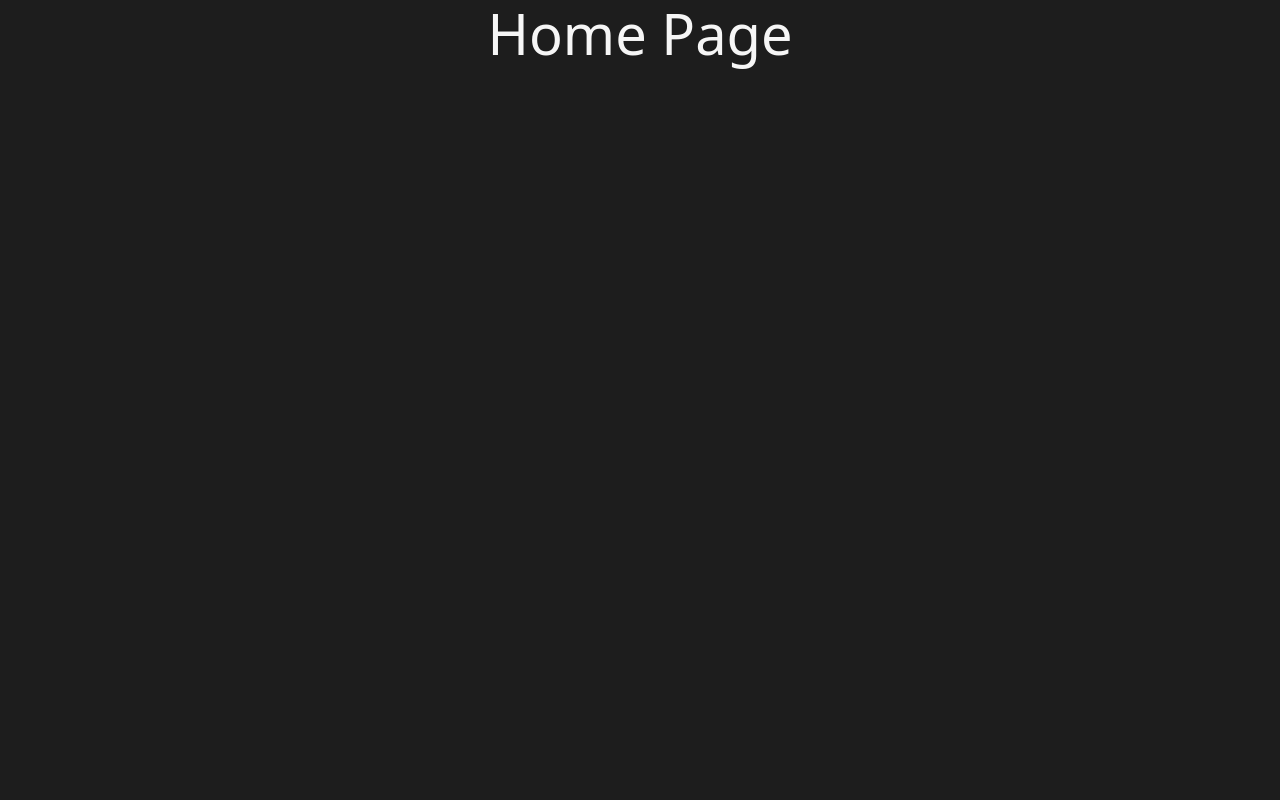
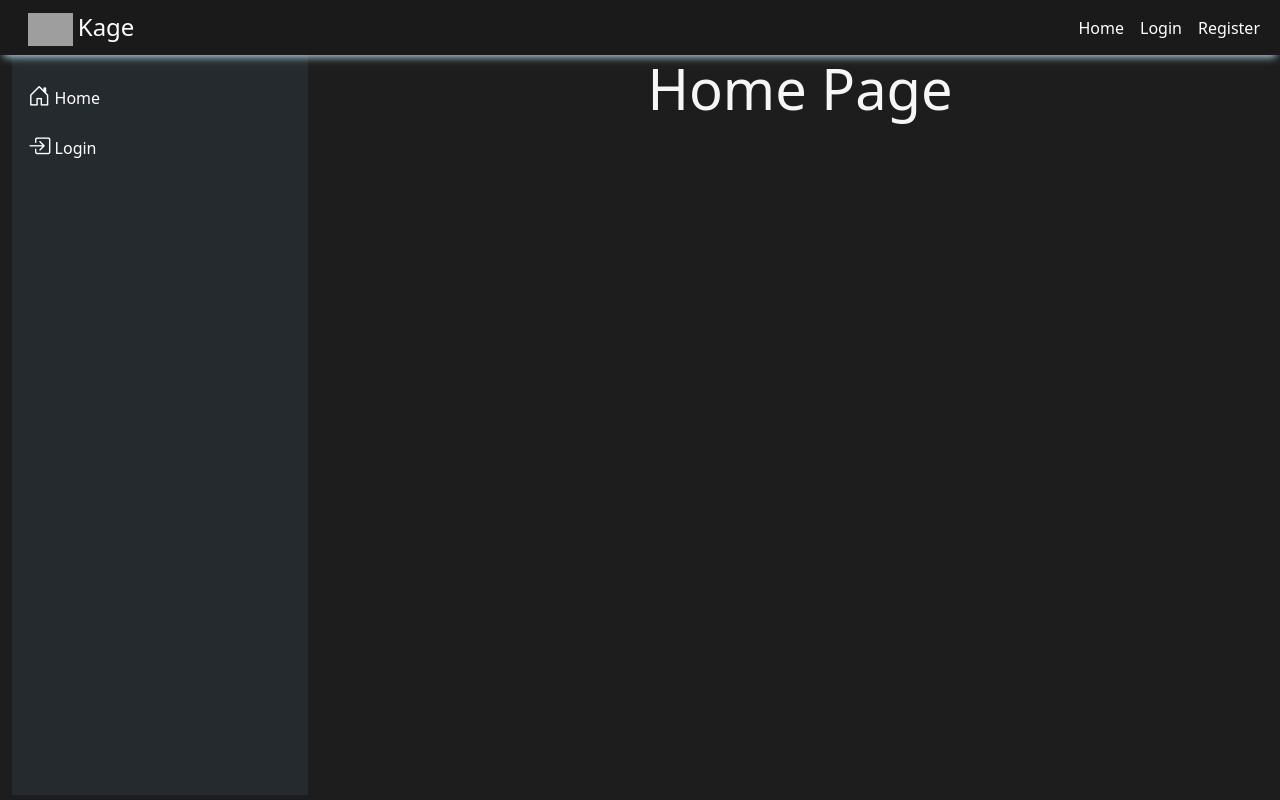
Before and after one commit to HermanRoev/ITPE3200React, a React (Create React App) app: page / in a window 1280 px wide. Built offline with nearby package versions, Linux system fonts and the light colour scheme; grey boxes are pictures that could not be loaded.

Commit message:
Starting to get side menu and navbar. Early testing and implementation A LOT to fix and change!

```diff
--- a/src/App.tsx
+++ b/src/App.tsx
@@ -1,19 +1,29 @@
 import React from 'react';
-import { BrowserRouter as Router, Route, Routes } from 'react-router-dom';
+import { BrowserRouter as Router, Routes, Route } from 'react-router-dom';
+import Navbar from './components/Navbar';
+import SideMenu from './components/SideMenu';
 import HomePage from './pages/HomePage';
-import LoginMain from './pages/LoginMain';
 import LoginPage from './pages/LoginPage';
 import RegisterPage from './pages/RegisterPage';
 
 const App: React.FC = () => {
     return (
         <Router>
-            <Routes>
-                <Route path="/" element={<HomePage />} />
-                <Route path="/loginmain" element={<LoginMain />} />
-                <Route path="/login" element={<LoginPage />} />
-                <Route path="/register" element={<RegisterPage />} />
-            </Routes>
+            <Navbar />
+            <div className="container-fluid">
+                <div className="row">
+                    <div className="col-lg-3 d-none d-lg-block">
+                        <SideMenu />
+                    </div>
+                    <div className="col-lg-9">
+                        <Routes>
+                            <Route path="/" element={<HomePage />} />
+                            <Route path="/login" element={<LoginPage />} />
+                            <Route path="/register" element={<RegisterPage />} />
+                        </Routes>
+                    </div>
+                </div>
+            </div>
         </Router>
     );
 };
--- /dev/null
+++ b/src/components/Navbar.css
@@ -0,0 +1,19 @@
+.navbar {
+    box-shadow: 0 6px 8px -4px lightblue;
+    background-color: #1a1a1a;
+}
+
+.nav-link {
+    color: #ffffff !important;
+    transition: color 0.3s ease;
+}
+
+.nav-link:hover {
+    color: #7cbeea !important;
+}
+
+.navbar-brand img {
+    height: 1.4em;
+    vertical-align: middle;
+    margin-right: 5px;
+}
--- /dev/null
+++ b/src/components/Navbar.tsx
@@ -0,0 +1,88 @@
+import React from 'react';
+import { Link } from 'react-router-dom';
+import './Navbar.css';
+
+const Navbar: React.FC = () => {
+    const isLoggedIn = localStorage.getItem('token'); // Placeholder; replace with actual login check logic.
+
+    return (
+        <header className="sticky-top">
+            <nav
+                className="navbar navbar-expand-md navbar-toggleable-md navbar-light py-1 mb-0"
+                style={{
+                    boxShadow: '0 6px 8px -4px lightblue',
+                    backgroundColor: '#1A1A1A',
+                }}
+            >
+                <div className="container-fluid">
+                    {/* Logo */}
+                    <Link to="/" className="navbar-brand text-white fs-4 px-3">
+                        <img
+                            src="/assets/images/icon.png"
+                            alt="Kage Icon"
+                            style={{
+                                height: '1.4em',
+                                verticalAlign: 'middle',
+                                marginRight: '5px',
+                            }}
+                        />
+                        Kage
+                    </Link>
+
+                    {/* Toggle Button for Mobile */}
+                    <button
+                        className="navbar-toggler collapsed"
+                        type="button"
+                        data-bs-toggle="collapse"
+                        data-bs-target="#navbarNav"
+                        aria-controls="navbarNav"
+                        aria-expanded="false"
+                        aria-label="Toggle navigation"
+                    >
+                        <i className="bi bi-list"></i>
+                    </button>
+
+                    {/* Navigation Links */}
+                    <div className="collapse navbar-collapse" id="navbarNav">
+                        <ul className="navbar-nav ms-auto">
+                            <li className="nav-item">
+                                <Link to="/" className="nav-link text-white">
+                                    Home
+                                </Link>
+                            </li>
+                            {isLoggedIn ? (
+                                <>
+                                    <li className="nav-item">
+                                        <Link to="/profile" className="nav-link text-white">
+                                            Profile
+                                        </Link>
+                                    </li>
+                                    <li className="nav-item">
+                                        <Link to="/logout" className="nav-link text-white">
+                                            Logout
+                                        </Link>
+                                    </li>
+                                </>
+                            ) : (
+                                <>
+                                    <li className="nav-item">
+                                        <Link to="/login" className="nav-link text-white">
+                                            Login
+                                        </Link>
+                                    </li>
+                                    <li className="nav-item">
+                                        <Link to="/register" className="nav-link text-white">
+                                            Register
+                                        </Link>
+                                    </li>
+                                </>
+                            )}
+                        </ul>
+                    </div>
+                </div>
+            </nav>
+        </header>
+    );
+};
+
+export default Navbar;
--- /dev/null
+++ b/src/components/SideMenu.css
@@ -0,0 +1,54 @@
+/* Sidebar Styling */
+.side-menu {
+    background-color: rgba(124, 190, 234, 0.08) !important;
+    padding: 1em 0 1em !important;
+    height: calc(100vh - 60px) !important;
+}
+
+/* Profile Border Effect */
+.profile-border {
+    display: inline-block;
+    padding: 3px; /* Thickness of the border */
+    border-radius: 1em; /* Matches the profile image's corner radius */
+    background: linear-gradient(135deg, #7cbeea, #7c89ea); /* Gradient border */
+    width: 110px; /* Outer container width */
+    height: 110px; /* Outer container height */
+}
+
+.profile-pic {
+    width: 100%; /* Image fills the container */
+    height: 100%; /* Maintains aspect ratio within the container */
+    border-radius: 1em; /* Matches the corner radius of the outer container */
+    object-fit: cover; /* Ensures the image scales without distortion */
+}
+
+.default-profile-icon {
+    font-size: 100px !important;
+    color: #7cbeea !important;
+}
+
+.menu-list .nav-link {
+    color: #ffffff !important;
+    font-size: 1.4rem !important;
+    display: flex !important;
+    align-items: center !important;
+    gap: 8px !important;
+    padding: 10px !important;
+    border-left: 3px solid transparent !important;
+    transition: background-color 0.3s ease, color 0.3s ease !important;
+}
+
+.menu-list .nav-link:hover {
+    background-color: rgba(155, 155, 155, 0.16) !important;
+}
+
+.menu-list .nav-link.active {
+    background-color: rgba(155, 155, 155, 0.16) !important;
+    color: #7cbeea !important;
+    border-left: 3px solid #7cbeea !important;
+}
+
+/* Icon Styling */
+.bi {
+    font-size: 1.4rem !important;
+}
--- /dev/null
+++ b/src/components/SideMenu.tsx
@@ -0,0 +1,46 @@
+import React from 'react';
+import { Link } from 'react-router-dom';
+import './SideMenu.css';
+
+const SideMenu: React.FC = () => {
+    const isLoggedIn = localStorage.getItem('token'); // Simplified; replace with actual authentication check.
+
+    return (
+        <div className="side-menu">
+            <ul className="nav flex-column">
+                <li className="nav-item">
+                    <Link to="/" className="nav-link">
+                        <i className="bi bi-house-door"></i> Home
+                    </Link>
+                </li>
+                {isLoggedIn ? (
+                    <>
+                        <li className="nav-item">
+                            <Link to="/profile" className="nav-link">
+                                <i className="bi bi-person"></i> Profile
+                            </Link>
+                        </li>
+                        <li className="nav-item">
+                            <Link to="/saved" className="nav-link">
+                                <i className="bi bi-bookmark"></i> Saved
+                            </Link>
+                        </li>
+                        <li className="nav-item">
+                            <Link to="/settings" className="nav-link">
+                                <i className="bi bi-gear"></i> Settings
+                            </Link>
+                        </li>
+                    </>
+                ) : (
+                    <li className="nav-item">
+                        <Link to="/login" className="nav-link">
+                            <i className="bi bi-box-arrow-in-right"></i> Login
+                        </Link>
+                    </li>
+                )}
+            </ul>
+        </div>
+    );
+};
+
+export default SideMenu;
--- a/src/pages/HomePage.tsx
+++ b/src/pages/HomePage.tsx
@@ -2,7 +2,7 @@ import React from 'react';
 
 const HomePage: React.FC = () => {
     return (
-        <div className="d-flex justify-content-center" style={{width: "100vw"}}>
+        <div className="d-flex justify-content-center">
             <h1 className="display-4">
                 Home Page
             </h1>
--- a/src/pages/LoginPage.css
+++ b/src/pages/LoginPage.css
@@ -12,8 +12,3 @@
 .colored-text:hover {
     color: #76b5e0 !important;
 }
-
-/* Remove default navbar or footer if globally applied */
-.navbar, .footer {
-    display: none !important;
-}
--- a/src/pages/LoginPage.tsx
+++ b/src/pages/LoginPage.tsx
@@ -1,6 +1,6 @@
 import React from 'react';
 import { Link } from 'react-router-dom'; // Import Link
-import './LoginPage.css'; // Minimal overrides for custom styling
+import './LoginPage.css'; // Custom styling
 
 const LoginPage: React.FC = () => {
     return (
```
Also changed, not shown: src/components/SidebarMenu.tsx (deleted, +0 -24 lines), src/assets/images/icon.png (added).
